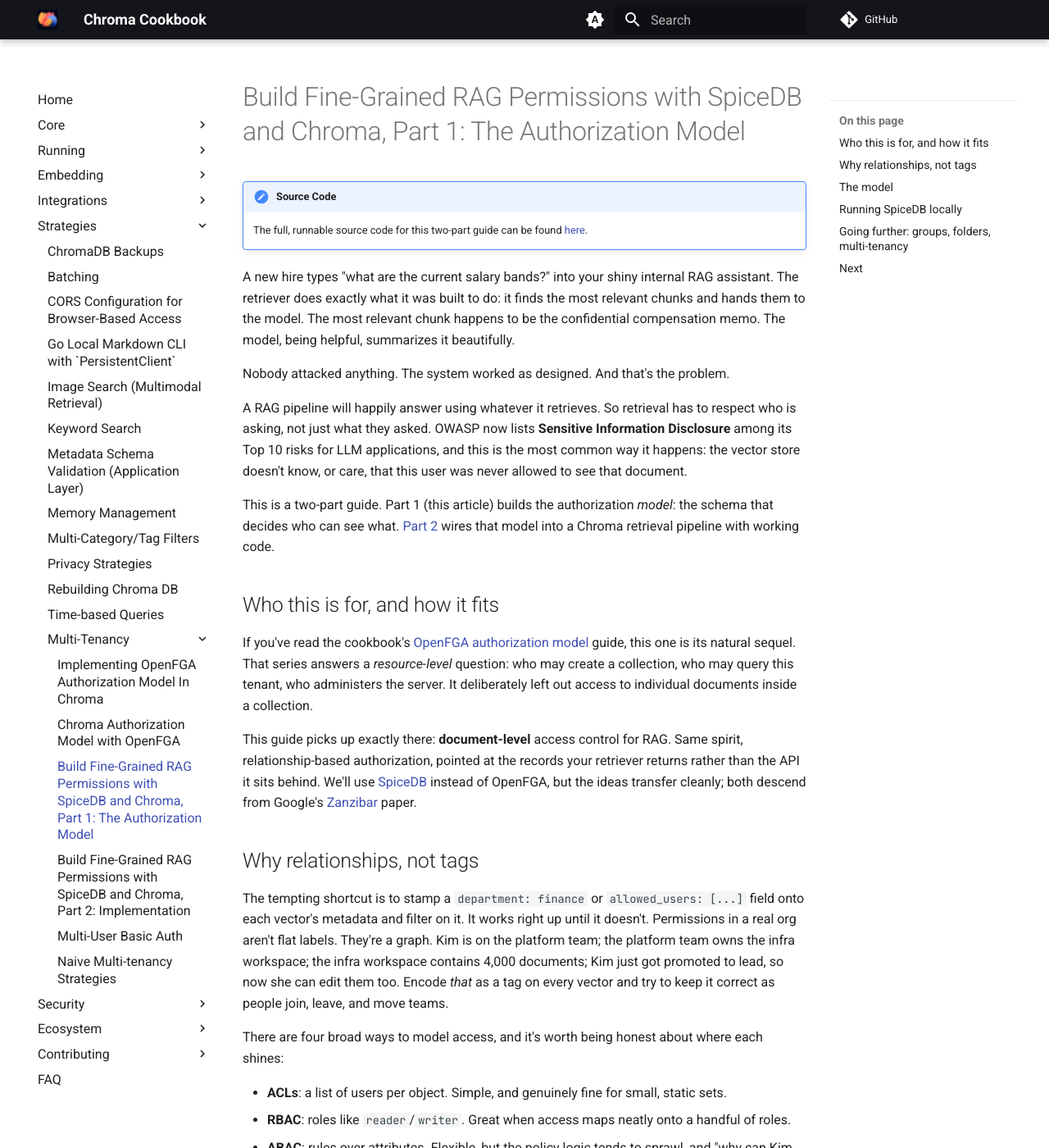
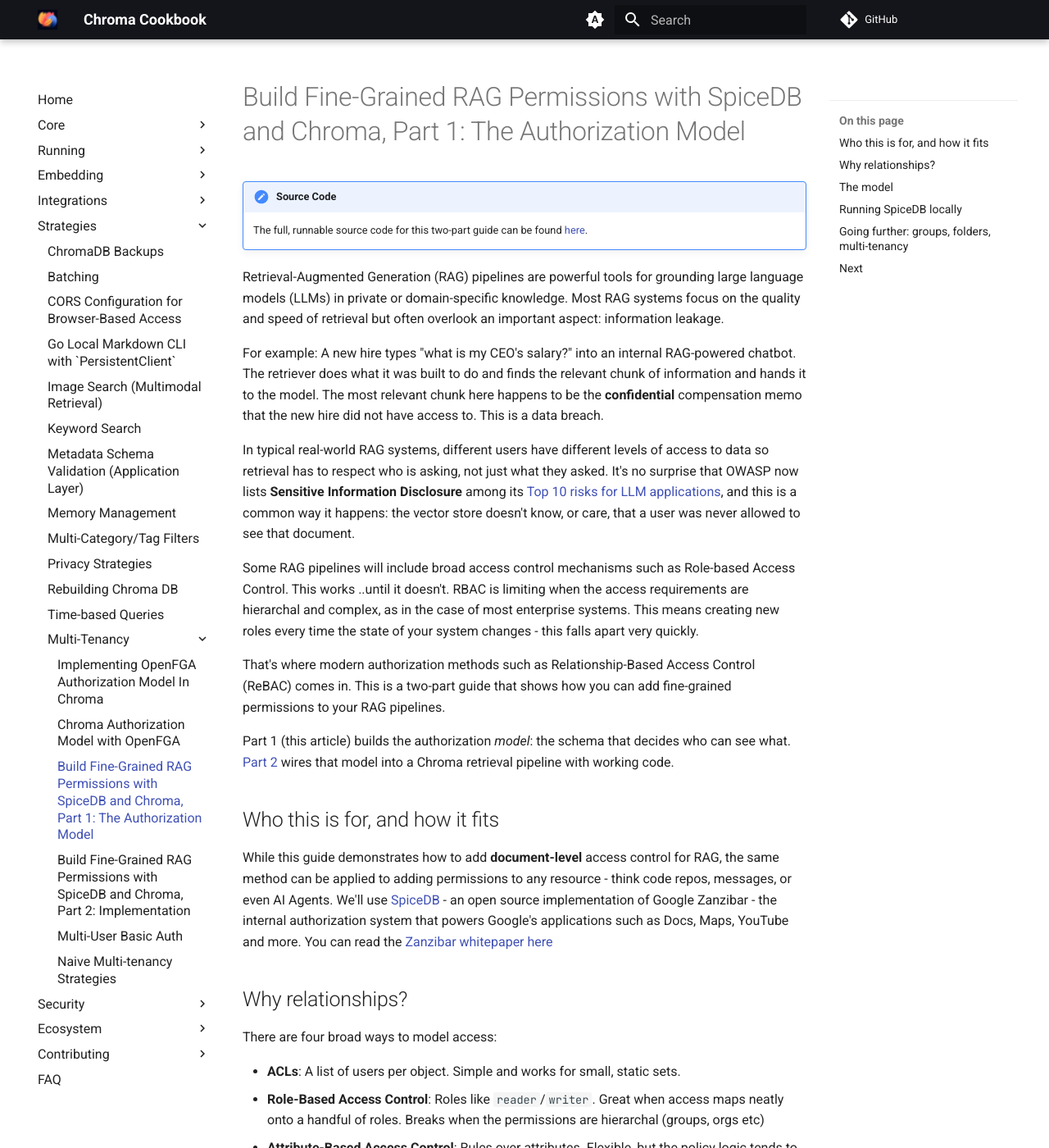
Before and after one commit to amikos-tech/chroma-cookbook, an MkDocs documentation site: the page built from docs/strategies/multi-tenancy/authorization-model-with-spicedb.md, in a window 1280 px wide and 1400 px high. Shown: the whole window at 82% size. Built offline with MkDocs 1.6.1 and Material for MkDocs 9.7.7, drawn with Linux system fonts in a browser that asks for light colours; comment, search, counter and statistics services are not loaded; some of the changed text lies outside the part shown.

Commit message:
docs: relink companion repo to sohanmaheshwar/chroma-spicedb-rag and revise SpiceDB RAG guide
- Point all companion-repo links in both parts to the new personal repo
- Revise Part 1 intro and 'Why relationships' prose
- Refresh the pre-filter and post-filter flow diagrams

````diff
--- a/docs/strategies/multi-tenancy/authorization-model-with-spicedb.md
+++ b/docs/strategies/multi-tenancy/authorization-model-with-spicedb.md
@@ -3,84 +3,61 @@
 !!! note "Source Code"
 
     The full, runnable source code for this two-part guide can be found
-    [here](https://github.com/authzed/examples/tree/main/chroma-spicedb-rag).
+    [here](https://github.com/sohanmaheshwar/chroma-spicedb-rag).
 
-A new hire types "what are the current salary bands?" into your shiny internal
-RAG assistant. The retriever does exactly what it was built to do: it finds the
-most relevant chunks and hands them to the model. The most relevant chunk
-happens to be the confidential compensation memo. The model, being helpful,
-summarizes it beautifully.
+Retrieval-Augmented Generation (RAG) pipelines are powerful tools for grounding large language models (LLMs) in private or domain-specific knowledge. Most RAG systems focus on the quality and speed of retrieval but often overlook an important aspect: information leakage.
 
-Nobody attacked anything. The system worked as designed. And that's the problem.
+For example: A new hire types "what is my CEO's salary?" into an internal
+RAG-powered chatbot. The retriever does what it was built to do and finds the relevant chunk of information and hands it to the model.
+The most relevant chunk here happens to be the **confidential** compensation memo that the new hire did not have access to. This is a data breach.
 
-A RAG pipeline will happily answer using whatever it retrieves. So retrieval has
-to respect who is asking, not just what they asked. OWASP now lists
-**Sensitive Information Disclosure** among its Top 10 risks for LLM
-applications, and this is the most common way it happens: the vector store
-doesn't know, or care, that this user was never allowed to see that document.
+In typical real-world RAG systems, different users have different levels of access to data so retrieval has
+to respect who is asking, not just what they asked. It's no surprise that OWASP now lists
+**Sensitive Information Disclosure** among its [Top 10 risks for LLM
+applications](https://owasp.org/www-project-top-10-for-large-language-model-applications/), and this is a common way it happens: the vector store
+doesn't know, or care, that a user was never allowed to see that document.
 
-This is a two-part guide. Part 1 (this article) builds the authorization
-*model*: the schema that decides who can see what. [Part 2](authorization-model-impl-with-spicedb.md)
-wires that model into a Chroma retrieval pipeline with working code.
+Some RAG pipelines will include broad access control mechanisms such as Role-based Access Control. This works ..until it doesn't. RBAC is limiting when the access requirements are hierarchal and complex, as in the case of most enterprise systems. This means creating new roles every time the state of your system changes - this falls apart very quickly.
+
+That's where modern authorization methods such as Relationship-Based Access Control (ReBAC)  comes in. This is a two-part guide that shows how you can add fine-grained permissions to your RAG pipelines.
+
+Part 1 (this article) builds the authorization *model*: the schema that decides who can see what.
+[Part 2](authorization-model-impl-with-spicedb.md) wires that model into a Chroma retrieval pipeline with working code.
 
 ## Who this is for, and how it fits
 
-If you've read the cookbook's
-[OpenFGA authorization model](authorization-model-with-openfga.md) guide, this
-one is its natural sequel. That series answers a *resource-level* question: who
-may create a collection, who may query this tenant, who administers the server.
-It deliberately left out access to individual documents inside a collection.
+While this guide demonstrates how to add **document-level** access control for RAG, the same method can be applied to adding permissions to any resource - think code repos, messages, or even AI Agents. We'll use [SpiceDB](https://authzed.com/spicedb) - an open source implementation of Google Zanzibar - the internal authorization system that powers Google's applications such as Docs, Maps, YouTube and more. You can read the [Zanzibar whitepaper here](https://research.google/pubs/pub48190/)
 
-This guide picks up exactly there: **document-level** access control for RAG.
-Same spirit, relationship-based authorization, pointed at the records your
-retriever returns rather than the API it sits behind. We'll use
-[SpiceDB](https://authzed.com/spicedb) instead of OpenFGA, but the ideas
-transfer cleanly; both descend from Google's
-[Zanzibar](https://research.google/pubs/pub48190/) paper.
+## Why relationships?
 
-## Why relationships, not tags
+There are four broad ways to model access:
 
-The tempting shortcut is to stamp a `department: finance` or `allowed_users:
-[...]` field onto each vector's metadata and filter on it. It works right up
-until it doesn't. Permissions in a real org aren't flat labels. They're a
-graph. Kim is on the platform team; the platform team owns the infra workspace;
-the infra workspace contains 4,000 documents; Kim just got promoted to lead, so
-now she can edit them too. Encode *that* as a tag on every vector and try to keep
-it correct as people join, leave, and move teams.
-
-There are four broad ways to model access, and it's worth being honest about
-where each shines:
-
-- **ACLs**: a list of users per object. Simple, and genuinely fine for small,
+- **ACLs**: A list of users per object. Simple and works for small,
   static sets.
-- **RBAC**: roles like `reader`/`writer`. Great when access maps neatly onto a
-  handful of roles.
-- **ABAC**: rules over attributes. Flexible, but the policy logic tends to
-  sprawl, and "why can Kim see this?" gets hard to answer.
-- **ReBAC**: relationship-based. Permissions are edges in a graph, and a check
+- **Role-Based Access Control**: Roles like `reader`/`writer`. Great when access maps neatly onto a
+  handful of roles. Breaks when the permissions are hierarchal (groups, orgs etc)
+- **Attribute-Based Access Control**: Rules over attributes. Flexible, but the policy logic tends to
+  sprawl, and "why can Kim see this?" gets hard to answer, at scale
+- **Relationship-Based Access Control**: Relationship-based. Permissions are edges in a graph, and a check
   is a graph traversal.
 
 ReBAC is the one built for the shape RAG permissions actually take. Membership,
-ownership, inheritance, sharing: these are relationships, and ReBAC stores them
-as relationships instead of flattening them into a label you have to recompute.
-It's the model Zanzibar chose to authorize Google's documents, and the one
-SpiceDB implements.
+ownership, inheritance, sharing: ReBAC stores them as relationships instead of flattening them into a label you have to recompute.
 
-The primitive is a **relationship**, a tuple of the form:
+The primitive in ReBAC is a **relationship**, a tuple of the form:
 
 ```text
 resource#relation@subject
 ```
 
 Read it right to left: a *subject* (say `user:kim`) has a *relation* (say
-`viewer`) on a *resource* (say `document:roadmap-q3`). Stack enough of these
-edges and a permission check becomes a question about the graph: is there a path
+`viewer`) on a *resource* (say `document:roadmap-q3`). If you stack a bunch of
+edges, a permission check becomes a question about the graph: is there a path
 from this user to this document that grants `view`?
 
 ## The model
 
-We'll start deliberately small, with the smallest model that does something
-real, and grow it at the end. Here's the schema:
+A SpiceDB schema defines the types of objects found within your application, how those objects can relate to one another, and the permissions that can be computed off of those relations. Here's the schema for our RAG:
 
 ```zed
 definition user {}
@@ -94,8 +71,7 @@
 }
 ```
 
-That's the whole thing, and it already says something precise. A `document` has
-two relations a user can hold: `viewer` and `editor`. It exposes two
+A `document` has two relations a user can hold: `viewer` and `editor`. It exposes two
 permissions. `edit` requires the `editor` relation. `view` is granted to
 `viewer` **or** `editor`. The `+` is a union, and it encodes the obvious rule
 that anyone who can edit can also read. Every document your retriever might
@@ -109,17 +85,16 @@
 
 ## Running SpiceDB locally
 
-You can get a SpiceDB instance up in one command. This runs it with an
-in-memory datastore and a preshared key, perfect for following along, not for
-production:
+You can get a SpiceDB instance running locally in one command. This runs it with an
+in-memory datastore and a preshared key. To run it in production you can either self-host it or use a [managed SpiceDB service](https://authzed.com/docs/authzed/guides/picking-a-product)
 
 ```bash
 spicedb serve --grpc-preshared-key "somerandomkeyhere" --datastore-engine memory
 ```
 
-Prefer Docker? The [companion repo](https://github.com/authzed/examples/tree/main/chroma-spicedb-rag)
-ships a `docker-compose.yml` that starts SpiceDB alongside Chroma, so
-`docker compose up -d` gets you both.
+(OR)
+
+You can also run SpiceDB in a Docker container. The [companion repo](https://github.com/sohanmaheshwar/chroma-spicedb-rag) ships a `docker-compose.yml` that starts SpiceDB alongside Chroma, so `docker compose up -d` gets you both.
 
 Now point the [`zed` CLI](https://github.com/authzed/zed) at it and load the
 schema. Save the schema above as `schema.zed`, then:
@@ -145,25 +120,16 @@
 # false
 ```
 
-There it is: the entire point of the exercise, in two lines. Kim can `view` the
+Essentially, Kim can `view` the
 roadmap because a relationship says so. She can't `view` the salary bands
 because no path in the graph grants it. In [Part 2](authorization-model-impl-with-spicedb.md)
 we'll ask SpiceDB this exact question from inside a Chroma query, at retrieval
 time, for every document the vector search wants to return.
 
-!!! tip "Read-your-writes"
-
-    If you script the write and the check back-to-back and the check comes back
-    `false`, you're almost certainly hitting SpiceDB's default consistency,
-    which may serve a slightly stale snapshot. That's what `--consistency-full`
-    above is for. It evaluates against the newest data so you see your own
-    just-written relationships. We'll cover this properly, with the API-level
-    fix, in Part 2.
-
 ## Going further: groups, folders, multi-tenancy
 
 The per-document model is where you should start, but it isn't where you'll end.
-The reason to reach for ReBAC in the first place is that it grows without
+One of the reasons ReBAC is suited for permissions at scale is that it grows without
 forcing you to rewrite what you already have. A few edges you'll likely add:
 
 ```zed
@@ -191,28 +157,21 @@
 }
 ```
 
-Two upgrades are doing the heavy lifting here. `group#member` lets you grant a
+Here, `group#member` lets you grant a
 permission to an entire team in one relationship. Add a person to the group and
 they inherit every document the group can see, no per-document bookkeeping.
 And `parent->view` is inheritance: a document's `view` permission now includes
 whatever grants `view` on its parent folder. Share a folder with the platform
-team, and every document in it is readable by every member, transitively. That's
-the sentence about Kim and her 4,000 documents, expressed as three edges instead
-of a nightly re-tagging job.
+team, and every document in it is readable by every member, transitively.
 
-This is also the bridge back to the
-[OpenFGA guides](authorization-model-with-openfga.md): once folders belong to
-tenants and tenants to an organization, you're modeling the same multi-tenant
-hierarchy from a different angle. Resource-level and document-level access,
-described in one consistent graph.
-
-We'll keep the walkthrough on the minimal model so the code stays legible. Just
-know the ceiling is high.
+Once folders belong to tenants, and tenants to an organization, you're modeling the same multi-tenant
+hierarchy from a different angle. Resource-level and document-level access is thus described in one consistent graph.
 
 ## Next
 
-The model decides who can see what. [Part 2](authorization-model-impl-with-spicedb.md)
-puts it to work: indexing documents in Chroma so each vector points back to a
+[Part 2](authorization-model-impl-with-spicedb.md) indexes documents in Chroma so each vector points back to a
 `document`, then enforcing `view` at query time with two complementary
-strategies, pre-filtering and post-filtering, and finishing with an
+strategies - pre-filtering and post-filtering. This will give you an
 end-to-end RAG answer that changes the moment you revoke access.
+
+We'll keep the walkthrough on the minimal model so the code stays legible. The full code repo can be accessed [here](LINK)
````
Also changed, not shown: docs/strategies/multi-tenancy/authorization-model-impl-with-spicedb.md (+6 -7 lines), docs/assets/images/spicedb-chroma-postfilter.png, docs/assets/images/spicedb-chroma-prefilter.png.
